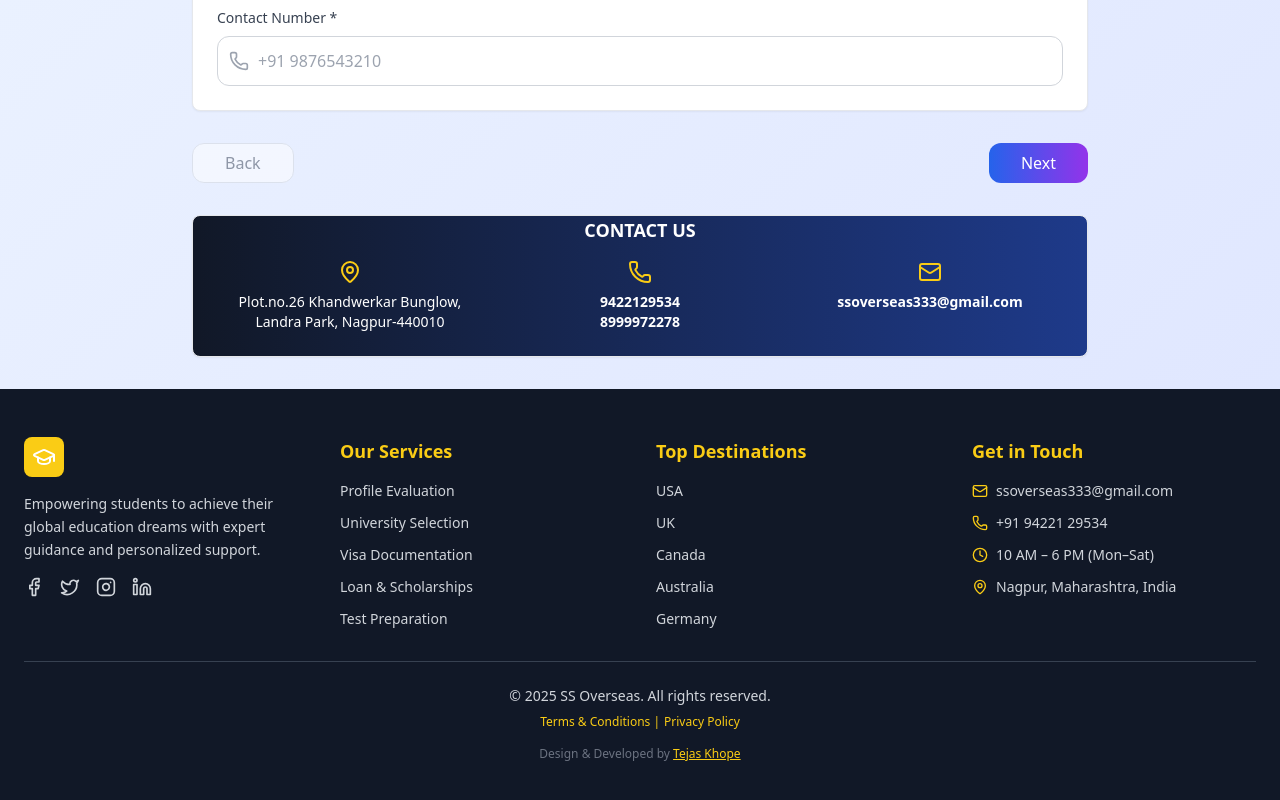
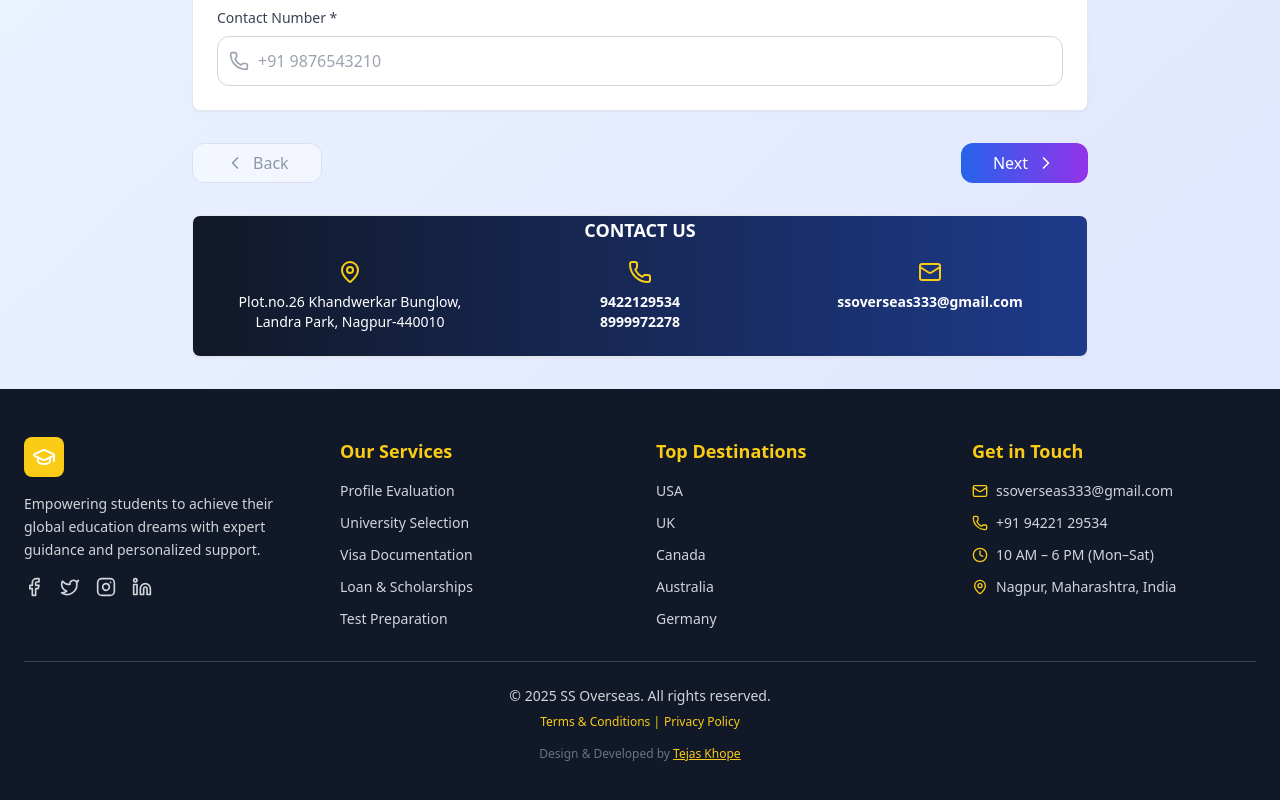
Before and after one commit to ss-infotech2024/OverseasV2, a React (Vite) app: page /inquiryform in a window 1280 px wide. Shown: the part 879-1679 px from the top of the page. Built offline with nearby package versions, Linux system fonts and the light colour scheme.

Commit message:
for deploy

```diff
--- a/src/pages/InquiryForm.jsx
+++ b/src/pages/InquiryForm.jsx
@@ -1,11 +1,13 @@
-import { useState } from "react";
+'use client';
+
+import React, { useState } from "react";
 import jsPDF from "jspdf";
 import "jspdf-autotable";
 import axios from "axios";
 import {
   User, Mail, MapPin, Phone, GraduationCap, Calendar,
   Target, Briefcase, FileText, Send, Globe, CheckCircle, AlertCircle,
-  Download,
+  Download, ChevronLeft, ChevronRight, Loader2
 } from "lucide-react";
 
 // === Reusable UI Components ===
@@ -85,7 +87,7 @@ export default function InquiryForm() {
       if (!formData.email.trim()) err.email = "Email required";
       else if (!/\S+@\S+\.\S+/.test(formData.email)) err.email = "Invalid email";
       if (!formData.address.trim()) err.address = "Address required";
-      if (!formData.contactNumber.trim()) err.contactNumber = "Contact required";
+      if (!formData.contactNumber.trim()) err.contactNumber = " Contact required";
     }
 
     if (step === 2) {
@@ -274,6 +276,8 @@ export default function InquiryForm() {
 
       if (err.code === "ERR_NETWORK") {
         message = "Server is unreachable. It may be asleep (Render free tier). Wait 30s and retry.";
+      } else if (err.response?.status === 404) {
+        message = "API endpoint not found. Check backend URL.";
       } else if (err.response) {
         message = `Server Error: ${err.response.data?.msg || err.response.status}`;
       } else if (err.request) {
@@ -840,25 +844,39 @@ export default function InquiryForm() {
 
           {/* Navigation */}
           <div className="flex justify-between mt-8">
-            <Button type="button" variant="outline" onClick={handleBack} disabled={currentStep === 1} className="px-8 py-3 rounded-xl">
-              Back
+            <Button
+              type="button"
+              variant="outline"
+              onClick={handleBack}
+              disabled={currentStep === 1}
+              className="px-8 py-3 rounded-xl flex items-center gap-2"
+            >
+              <ChevronLeft className="w-5 h-5" /> Back
             </Button>
 
             {currentStep < 5 ? (
-              <Button type="button" onClick={handleNext} className="bg-gradient-to-r from-blue-600 to-purple-600 hover:from-blue-700 hover:to-purple-700 text-white px-8 py-3 rounded-xl">
-                Next
+              <Button
+                type="button"
+                onClick={handleNext}
+                className="bg-gradient-to-r from-blue-600 to-purple-600 hover:from-blue-700 hover:to-purple-700 text-white px-8 py-3 rounded-xl flex items-center gap-2"
+              >
+                Next <ChevronRight className="w-5 h-5" />
               </Button>
             ) : (
-              <Button type="submit" disabled={isSubmitting} className="bg-gradient-to-r from-green-600 to-blue-600 hover:from-green-700 hover:to-blue-700 text-white px-8 py-3 rounded-xl disabled:opacity-50">
+              <Button
+                type="submit"
+                disabled={isSubmitting}
+                className="bg-gradient-to-r from-green-600 to-blue-600 hover:from-green-700 hover:to-blue-700 text-white px-8 py-3 rounded-xl disabled:opacity-50 flex items-center gap-2"
+              >
                 {isSubmitting ? (
-                  <div className="flex items-center gap-2">
-                    <div className="w-4 h-4 border-2 border-white border-t-transparent rounded-full animate-spin" />
+                  <>
+                    <Loader2 className="w-4 h-4 animate-spin" />
                     Submitting...
-                  </div>
+                  </>
                 ) : (
-                  <div className="flex items-center gap-2">
+                  <>
                     <Send className="w-4 h-4" /> Submit Inquiry
-                  </div>
+                  </>
                 )}
               </Button>
             )}
--- a/vite.config.js
+++ b/vite.config.js
@@ -5,17 +5,20 @@ import path from 'path';
 export default defineConfig({
   plugins: [react()],
   resolve: {
-    alias: {
-      '@': path.resolve(__dirname, './src'),
-    },
+    alias: { '@': path.resolve(__dirname, './src') },
   },
-  build: {
-    outDir: 'dist',
-    emptyOutDir: true,
-  },
+  build: { outDir: 'dist', emptyOutDir: true },
   base: './',
   server: {
     port: 5173,
     strictPort: true,
+    // ---- DEV PROXY ----
+    proxy: {
+      '/api': {
+        target: 'http://localhost:5000',   // local Express
+        changeOrigin: true,
+        secure: false,
+      },
+    },
   },
 });
```
Also changed, not shown: 2 other files (tests, documents, lock files or other folders).
